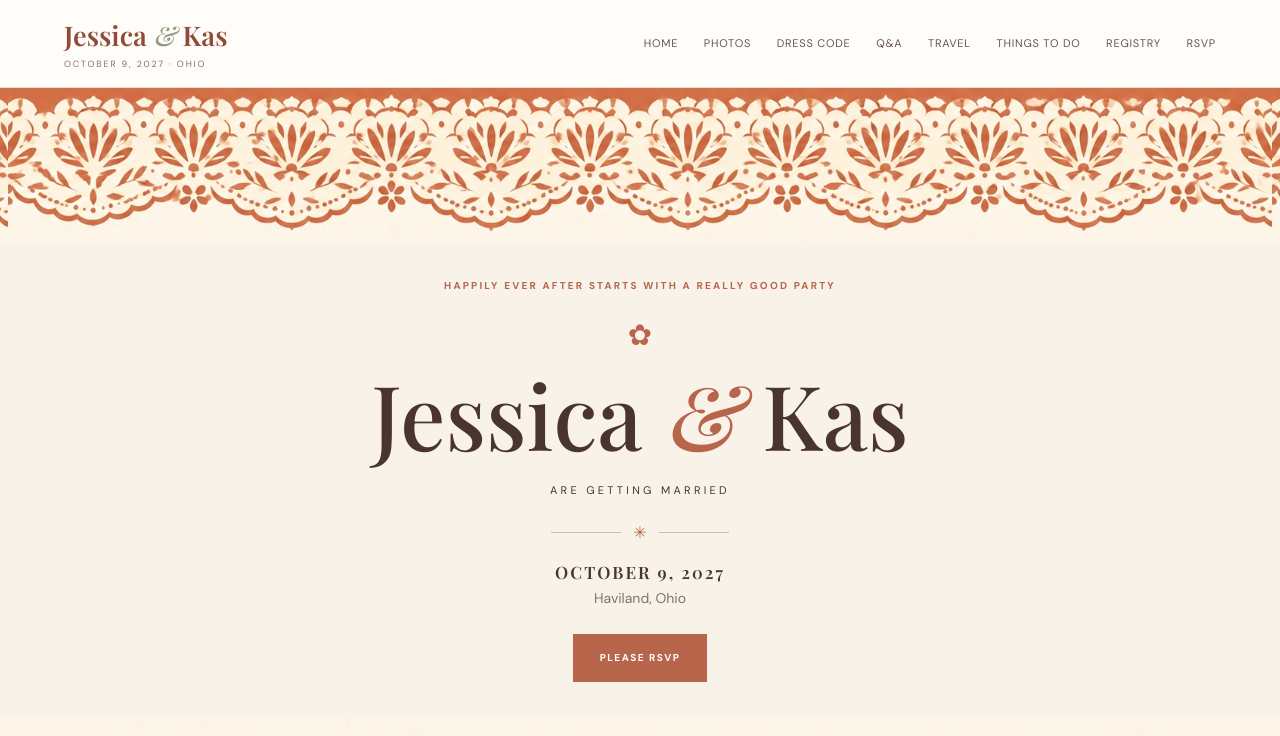
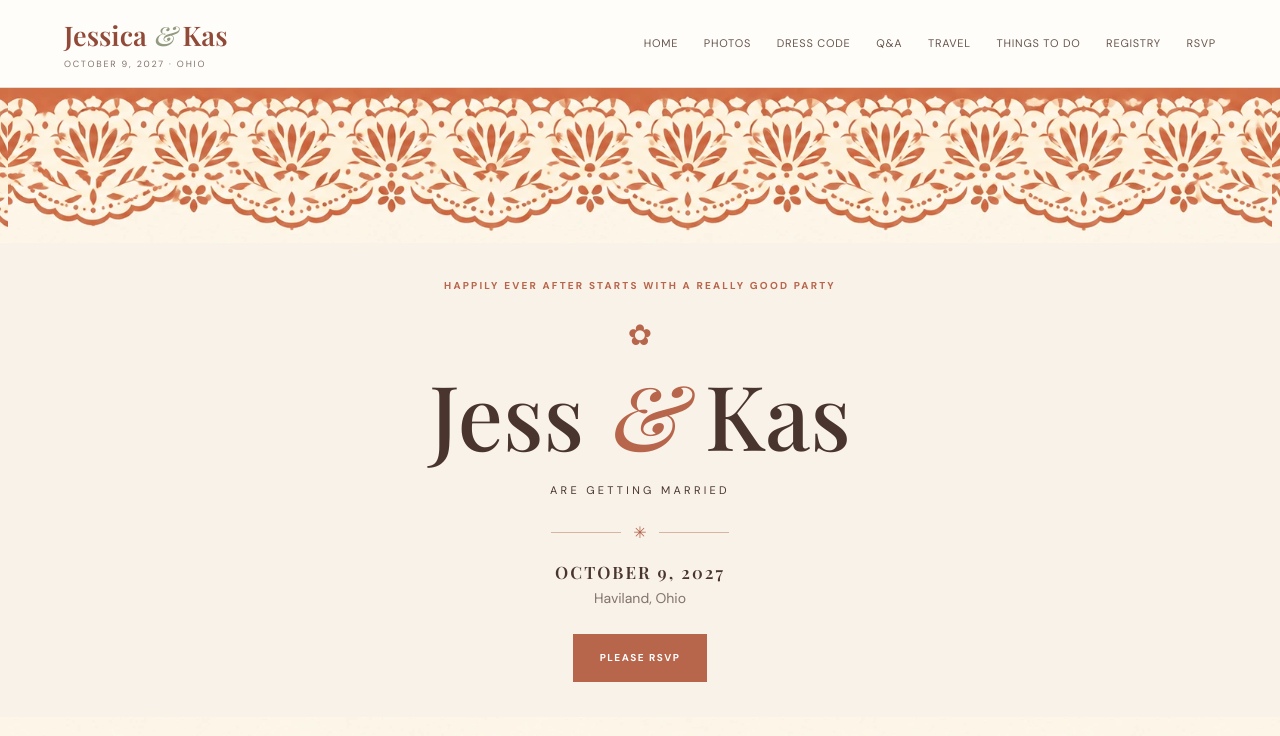
Before and after one commit to jfarr45/jessandkas.wedding, a Next.js app in the folder jessica-kas-wedding-site-foundation/wedding-site-foundation/: page / in a window 1280 px wide. Shown: the top 736 px of the page. Built offline with nearby package versions, Linux system fonts and the light colour scheme; a web font is replaced by a local one.

Commit message:
Update page.tsx

```diff
--- a/jessica-kas-wedding-site-foundation/wedding-site-foundation/app/page.tsx
+++ b/jessica-kas-wedding-site-foundation/wedding-site-foundation/app/page.tsx
@@ -7,7 +7,7 @@ export default function HomePage() {
         <div className="hero-paper">
           <span className="hero-kicker">HAPPILY EVER AFTER STARTS WITH A REALLY GOOD PARTY</span>
           <div className="hero-ornament" aria-hidden="true">✿</div>
-          <h1>Jessica <em>&</em> Kas</h1>
+          <h1>Jess <em>&</em> Kas</h1>
           <p className="hero-subtitle">ARE GETTING MARRIED</p>
           <div className="hero-rule"><span>✳</span></div>
           <p className="hero-date">OCTOBER 9, 2027</p>
```
